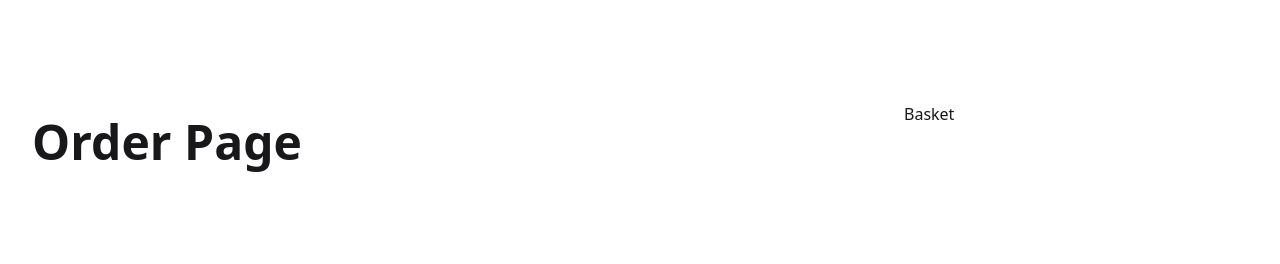
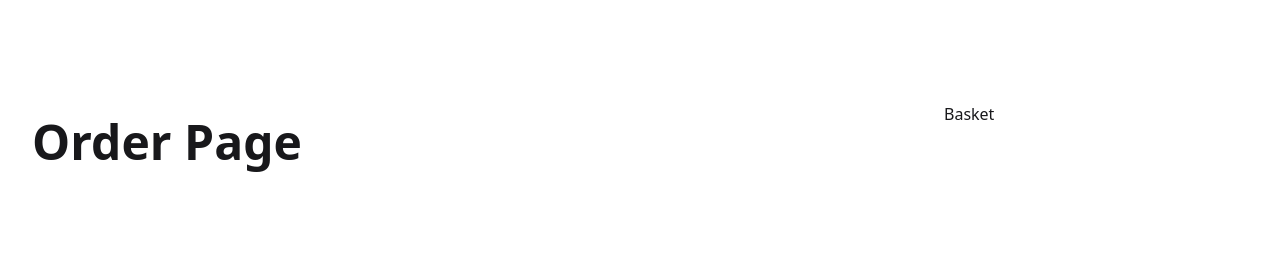
Before and after one commit to larsbeckdev/demo-bestell-app, a Vue app: page /bestellen in a window 1280 px wide. Shown: the part 299-563 px from the top of the page. Built offline with nearby package versions, Linux system fonts and the light colour scheme.

Commit message:
Update layout structure and styles for order page to use flexbox and rename classes for clarity

```diff
--- a/src/layouts/order/OrderLayout.vue
+++ b/src/layouts/order/OrderLayout.vue
@@ -9,7 +9,7 @@ import Basket from '@/layouts/components/Basket.vue'
   <Header />
 
   <main class="main-layout">
-    <section class="hero-section p-4 mb-4 min-h-72 ">
+    <section class="hero-section p-4 mb-4 min-h-72">
       <h1 class="text-3xl font-bold">Bestellung</h1>
     </section>
 
@@ -18,7 +18,7 @@ import Basket from '@/layouts/components/Basket.vue'
         <div class="order-content p-4">
           <OrderContent />
         </div>
-        <div class="main-basket">
+        <div class="order-basket">
           <Basket />
         </div>
       </div>
@@ -42,18 +42,18 @@ footer {
   height: 65px;
 }
 
-.main-content {
-}
-
-.main-basket {
-}
-
 .order-section-inner {
-  display: grid;
-  grid-template-columns: 1fr 360px;
+  display: flex;
   gap: 2rem;
   padding: 2rem 1rem;
 }
 
+.order-content {
+  flex: 1;
 
+}
+
+.order-basket {
+  width: 320px;
+}
 </style>
```
